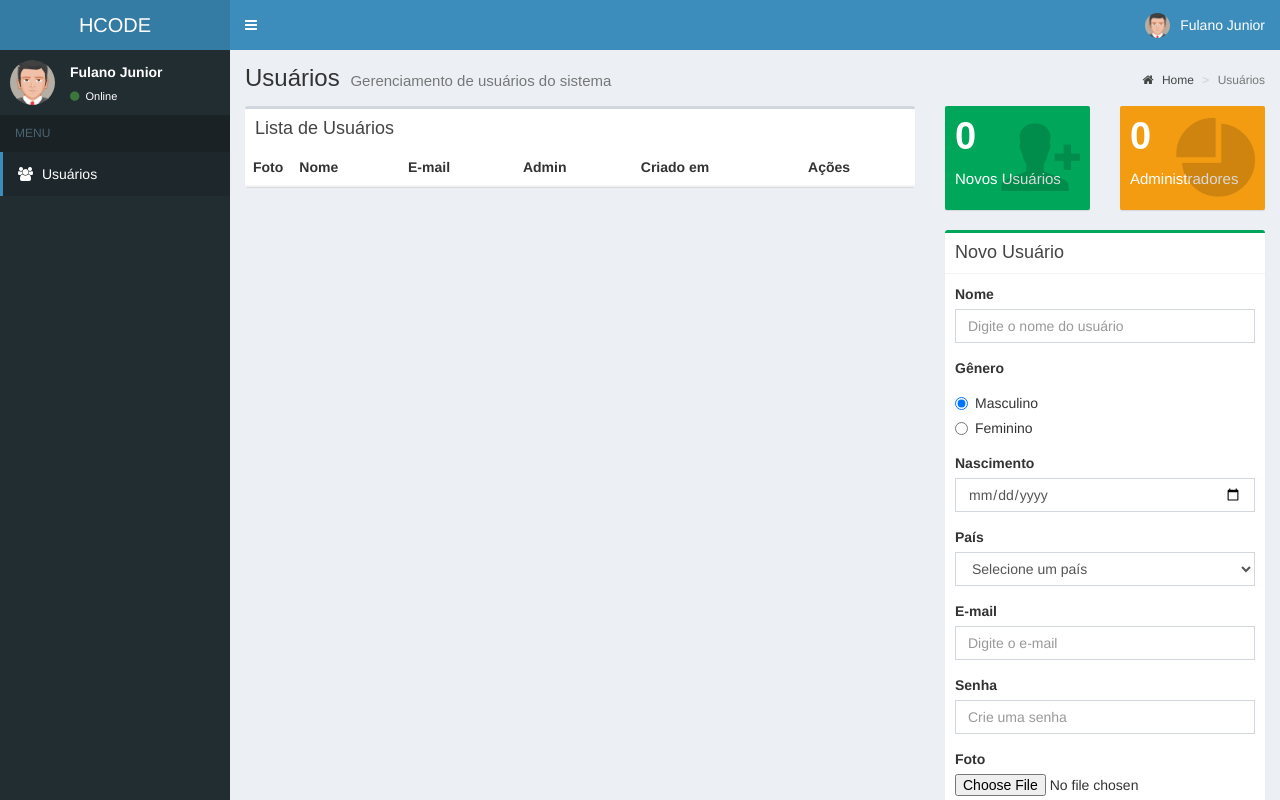
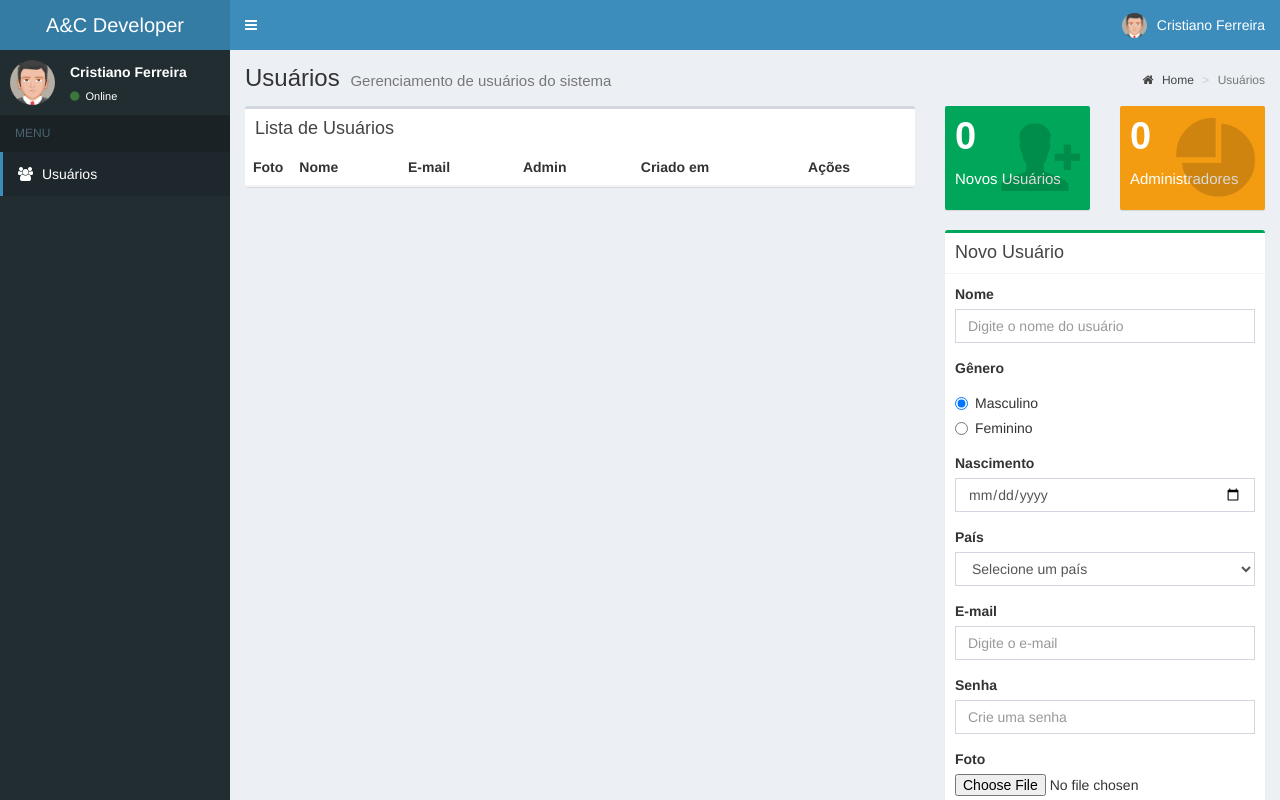
Before and after one commit to cristianoDevSystem/GerenciadorUsuarios, a plain HTML site: page index.html in a window 1280 px wide. Drawn offline with Linux system fonts and the light colour scheme; a script that the page names is missing; files whose address does not match are found by name.

Commit message:
Refatorando

```diff
--- a/index.html
+++ b/index.html
@@ -3,7 +3,7 @@
 <head>
   <meta charset="utf-8">
   <meta http-equiv="X-UA-Compatible" content="IE=edge">
-  <title>Usuários - Hcode Treinamentos</title>
+  <title>Usuários - A&C Developer</title>
   <meta content="width=device-width, initial-scale=1, maximum-scale=1, user-scalable=no" name="viewport">
   <link rel="stylesheet" href="bower_components/bootstrap/dist/css/bootstrap.min.css">
   <link rel="stylesheet" href="bower_components/font-awesome/css/font-awesome.min.css">
@@ -21,9 +21,9 @@
     <!-- Logo -->
     <a href="index2.html" class="logo">
       <!-- mini logo for sidebar mini 50x50 pixels -->
-      <span class="logo-mini">HCODE</span>
+      <span class="logo-mini">A&C Developer</span>
       <!-- logo for regular state and mobile devices -->
-      <span class="logo-lg">HCODE</span>
+      <span class="logo-lg">A&C Developer</span>
     </a>
 
     <!-- Header Navbar -->
@@ -42,7 +42,7 @@
               <!-- The user image in the navbar-->
               <img src="dist/img/avatar5.png" class="user-image" alt="User Image">
               <!-- hidden-xs hides the username on small devices so only the image appears. -->
-              <span class="hidden-xs">Fulano Junior</span>
+              <span class="hidden-xs">Cristiano Ferreira</span>
             </a>
             <ul class="dropdown-menu">
               <!-- The user image in the menu -->
@@ -50,7 +50,7 @@
                 <img src="dist/img/avatar5.png" class="img-circle" alt="User Image">
 
                 <p>
-                  Fulano Junior - Web Developer
+                  Cristiano - Web Developer
                   <small>Membro desde Abr. 2018</small>
                 </p>
               </li>
@@ -96,7 +96,7 @@
           <img src="dist/img/avatar5.png" class="img-circle" alt="User Image">
         </div>
         <div class="pull-left info">
-          <p>Fulano Junior</p>
+          <p>Cristiano Ferreira</p>
           <!-- Status -->
           <a href="#"><i class="fa fa-circle text-success"></i> Online</a>
         </div>
@@ -811,7 +811,7 @@
   <footer class="main-footer">
     <!-- To the right -->
     <div class="pull-right hidden-xs">
-      <a target="_blank" href="https://www.hcode.com.br">Hcode</a>
+      <a target="_blank" href="https://www.linkedin.com/in/cristiano-da-silva-ferreira/">Developer Cristiano</a>
     </div>
     <!-- Default to the left -->
     Projeto desenvolvido no curso online de JavaScript da Hcode Treinamentos.
@@ -822,6 +822,6 @@
 <script src="classes/Utils.js"></script>
 <script src="models/user.js"></script>
 <script src="controllers/userController.js"></script>
-<script src="index.js"></script>
+<script src="js/index.js"></script>
 </body>
 </html>
```
Also changed, not shown: js/index.js (renamed from index.js).
